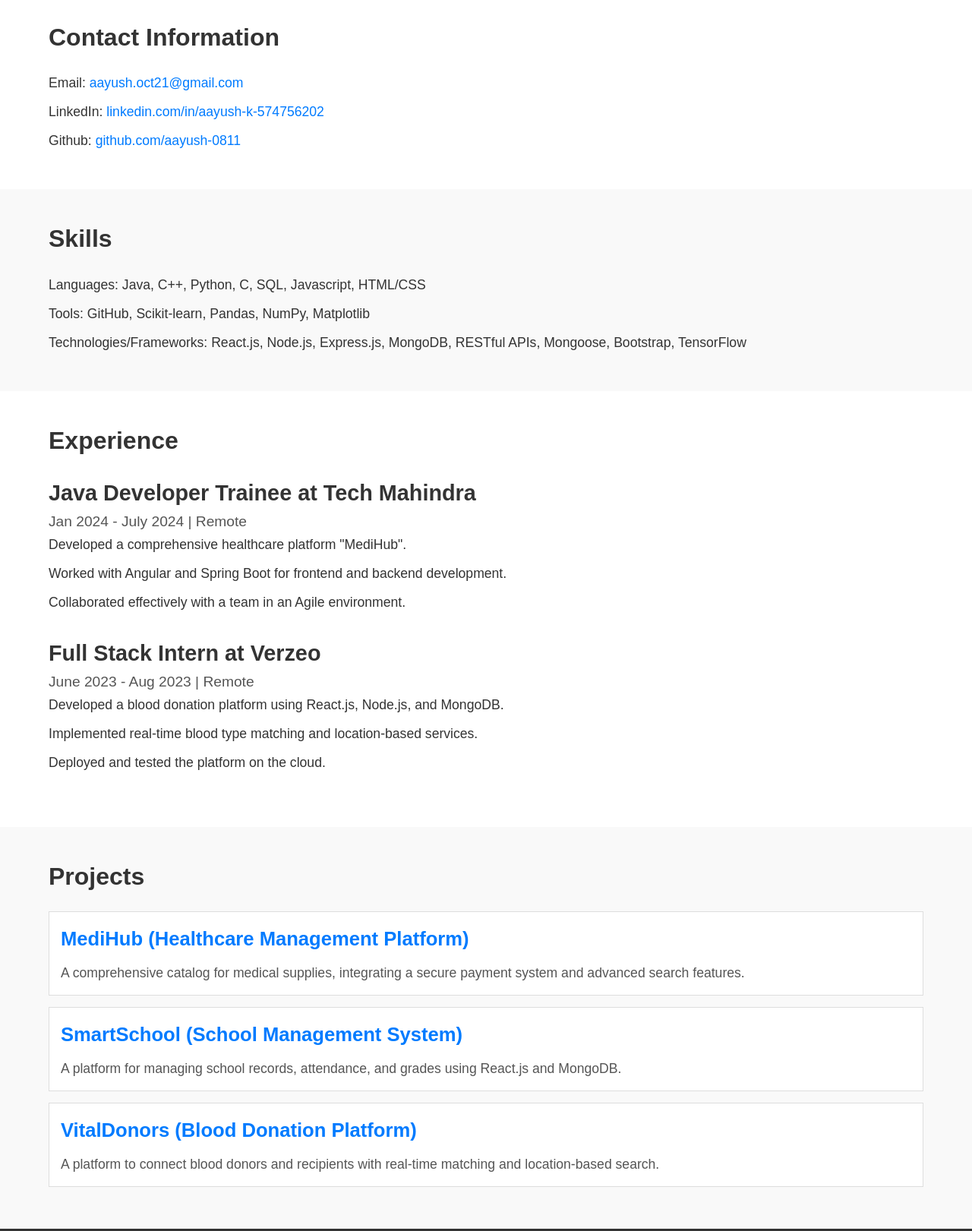
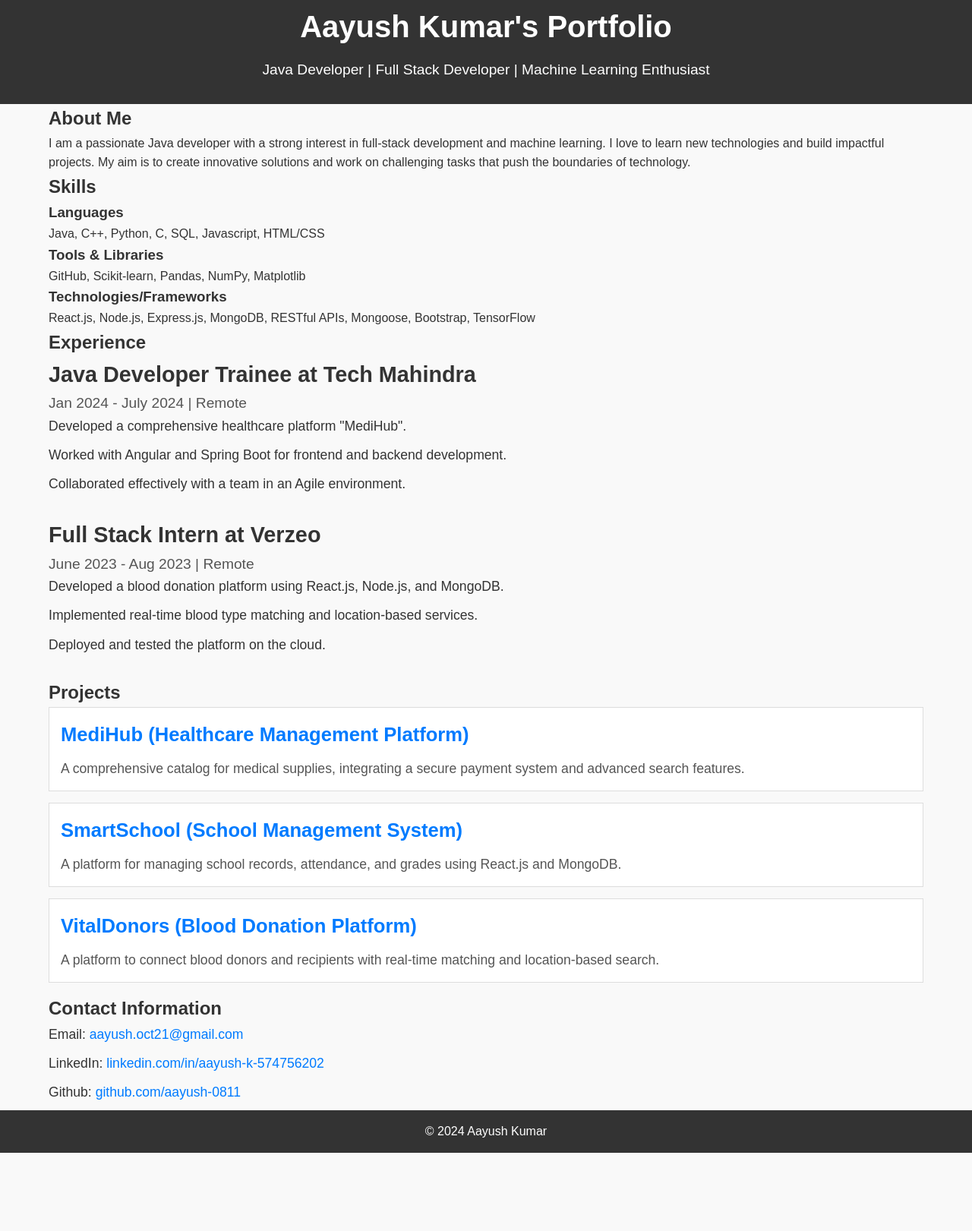
Before and after one commit to aayush-0811/issue1, a plain HTML site: page index.html in a window 1280 px wide. Shown: the part 181-1802 px from the top of the page at 76% size. After the commit the page ends 1699 px from the top, so only its background shows below. Drawn offline with Linux system fonts and the light colour scheme.

Commit message:
Update index.html
added navigation and animation to the portfolio

```diff
--- a/index.html
+++ b/index.html
@@ -9,38 +9,59 @@
 </head>
 
 <body>
-    <header>
+    <!-- Navigation Bar -->
+    <nav>
+        <div class="container">
+            <ul>
+                <li><a href="#home">Home</a></li>
+                <li><a href="#about">About</a></li>
+                <li><a href="#skills">Skills</a></li>
+                <li><a href="#experience">Experience</a></li>
+                <li><a href="#projects">Projects</a></li>
+                <li><a href="#contact">Contact</a></li>
+            </ul>
+        </div>
+    </nav>
+
+    <!-- Header -->
+    <header id="home">
         <div class="container">
             <h1>Aayush Kumar's Portfolio</h1>
             <p>Java Developer | Full Stack Developer | Machine Learning Enthusiast</p>
         </div>
     </header>
 
-    <section class="contact">
+    <!-- About Section -->
+    <section id="about">
         <div class="container">
-            <h2>Contact Information</h2>
-            <div class="contact-info">
-                <p>Email: <a href="mailto:aayush.oct21@gmail.com">aayush.oct21@gmail.com</a></p>
-                <p>LinkedIn: <a href="https://linkedin.com/in/aayush-k-574756202"
-                        target="_blank">linkedin.com/in/aayush-k-574756202</a></p>
-                <p>Github: <a href="https://github.com/aayush-0811" target="_blank">github.com/aayush-0811</a></p>
+            <h2>About Me</h2>
+            <p>I am a passionate Java developer with a strong interest in full-stack development and machine learning. I
+                love to learn new technologies and build impactful projects. My aim is to create innovative solutions
+                and work on challenging tasks that push the boundaries of technology.</p>
+        </div>
+    </section>
+
+    <!-- Skills Section -->
+    <section id="skills">
+        <div class="container">
+            <h2>Skills</h2>
+            <div class="skill-item">
+                <h3>Languages</h3>
+                <p>Java, C++, Python, C, SQL, Javascript, HTML/CSS</p>
+            </div>
+            <div class="skill-item">
+                <h3>Tools & Libraries</h3>
+                <p>GitHub, Scikit-learn, Pandas, NumPy, Matplotlib</p>
+            </div>
+            <div class="skill-item">
+                <h3>Technologies/Frameworks</h3>
+                <p>React.js, Node.js, Express.js, MongoDB, RESTful APIs, Mongoose, Bootstrap, TensorFlow</p>
             </div>
         </div>
     </section>
 
-    <section class="skills">
-        <div class="container">
-            <h2>Skills</h2>
-            <ul>
-                <li>Languages: Java, C++, Python, C, SQL, Javascript, HTML/CSS</li>
-                <li>Tools: GitHub, Scikit-learn, Pandas, NumPy, Matplotlib</li>
-                <li>Technologies/Frameworks: React.js, Node.js, Express.js, MongoDB, RESTful APIs, Mongoose, Bootstrap,
-                    TensorFlow</li>
-            </ul>
-        </div>
-    </section>
-
-    <section class="experience">
+    <!-- Experience Section -->
+    <section id="experience">
         <div class="container">
             <h2>Experience</h2>
             <div class="job">
@@ -64,28 +85,40 @@
         </div>
     </section>
 
-    <section class="projects">
+    <!-- Projects Section -->
+    <section id="projects">
         <div class="container">
             <h2>Projects</h2>
-            <ul class="project-list">
-                <li class="project-item">
-                    <h3><a href="https://github.com/aayush-0811/MediHub-Spring-Angular" target="_blank">MediHub
-                            (Healthcare Management Platform)</a></h3>
-                    <p>A comprehensive catalog for medical supplies, integrating a secure payment system and advanced
-                        search features.</p>
-                </li>
-                <li class="project-item">
-                    <h3><a href="https://github.com/aayush-0811/SmartSchool" target="_blank">SmartSchool (School
-                            Management System)</a></h3>
-                    <p>A platform for managing school records, attendance, and grades using React.js and MongoDB.</p>
-                </li>
-                <li class="project-item">
-                    <h3><a href="https://github.com/aayush-0811/VitalDonors" target="_blank">VitalDonors (Blood Donation
-                            Platform)</a></h3>
-                    <p>A platform to connect blood donors and recipients with real-time matching and location-based
-                        search.</p>
-                </li>
-            </ul>
+            <div class="project-item">
+                <h3><a href="https://github.com/aayush-0811/MediHub-Spring-Angular" target="_blank">MediHub (Healthcare
+                        Management Platform)</a></h3>
+                <p>A comprehensive catalog for medical supplies, integrating a secure payment system and advanced search
+                    features.</p>
+            </div>
+            <div class="project-item">
+                <h3><a href="https://github.com/aayush-0811/SmartSchool" target="_blank">SmartSchool (School Management
+                        System)</a></h3>
+                <p>A platform for managing school records, attendance, and grades using React.js and MongoDB.</p>
+            </div>
+            <div class="project-item">
+                <h3><a href="https://github.com/aayush-0811/VitalDonors" target="_blank">VitalDonors (Blood Donation
+                        Platform)</a></h3>
+                <p>A platform to connect blood donors and recipients with real-time matching and location-based search.
+                </p>
+            </div>
+        </div>
+    </section>
+
+    <!-- Contact Section -->
+    <section id="contact">
+        <div class="container">
+            <h2>Contact Information</h2>
+            <div class="contact-info">
+                <p>Email: <a href="mailto:aayush.oct21@gmail.com">aayush.oct21@gmail.com</a></p>
+                <p>LinkedIn: <a href="https://linkedin.com/in/aayush-k-574756202"
+                        target="_blank">linkedin.com/in/aayush-k-574756202</a></p>
+                <p>Github: <a href="https://github.com/aayush-0811" target="_blank">github.com/aayush-0811</a></p>
+            </div>
         </div>
     </section>
 
```
